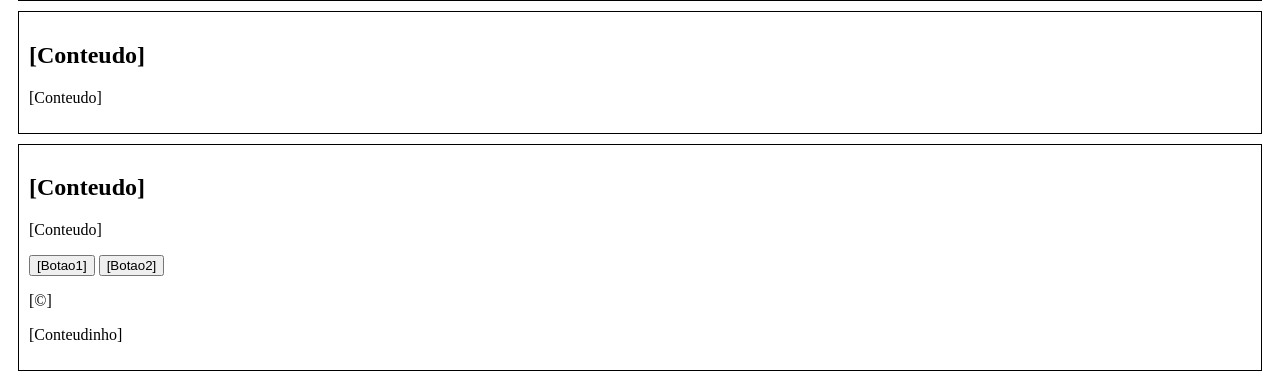
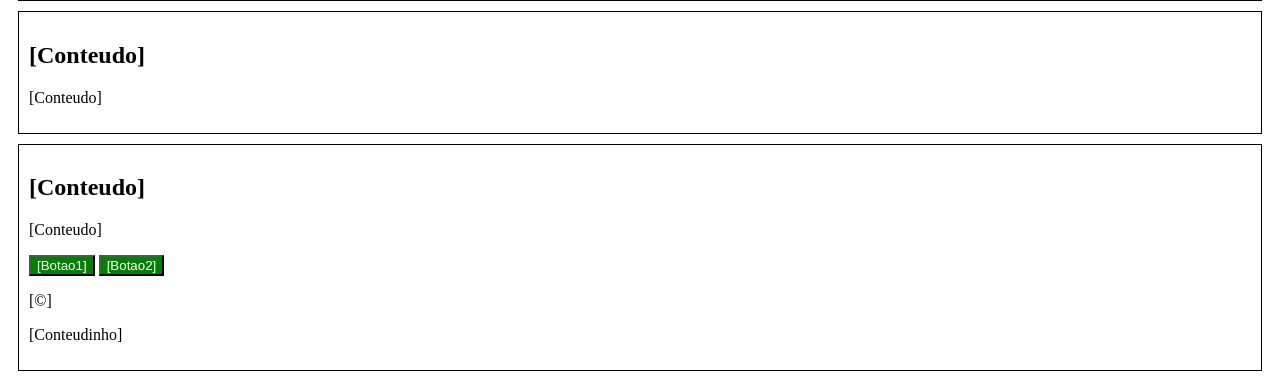
Before and after one commit to K4nela/Chaves-de-Identificacao-Digital, a Flask app: page / in a window 1280 px wide. Shown: the part 446-827 px from the top of the page. Run offline with Flask 3, Linux system fonts and the light colour scheme.

Commit message:
primeiro teste em Flask, usando templates HTML

```diff
--- a/templates/home.html
+++ b/templates/home.html
@@ -12,6 +12,11 @@
         margin: 10px;
         padding: 10px;
         }
+
+    .botao{
+    background-color: green;
+    color: white
+    }
 </style>
 
 <body>
@@ -26,7 +31,7 @@
     <article id="conteudoPrincipal" class="conteudoPrincipal, borda" >
         <h1>[Conteudo]</h1>
         <p>[Conteudo]</p>
-        <button style="background-color: green; color: white">[Botão]</button>
+        <button class="botao"">[Botão]</button>
 
         <p class="botaoComBorda">[Conteudo]</p>
         <p class="botaoComBorda">[Conteudo]</p>
@@ -42,8 +47,8 @@
     <footer class="footer, borda" id="footer">
         <h2>[Conteudo]</h2>
         <p>[Conteudo]</p>
-        <button>[Botao1]</button>
-        <button>[Botao2]</button>
+        <button class="botao">[Botao1]</button>
+        <button class="botao">[Botao2]</button>
         <p>[©]</p>
         <p>[Conteudinho]</p>
     </footer>
```
